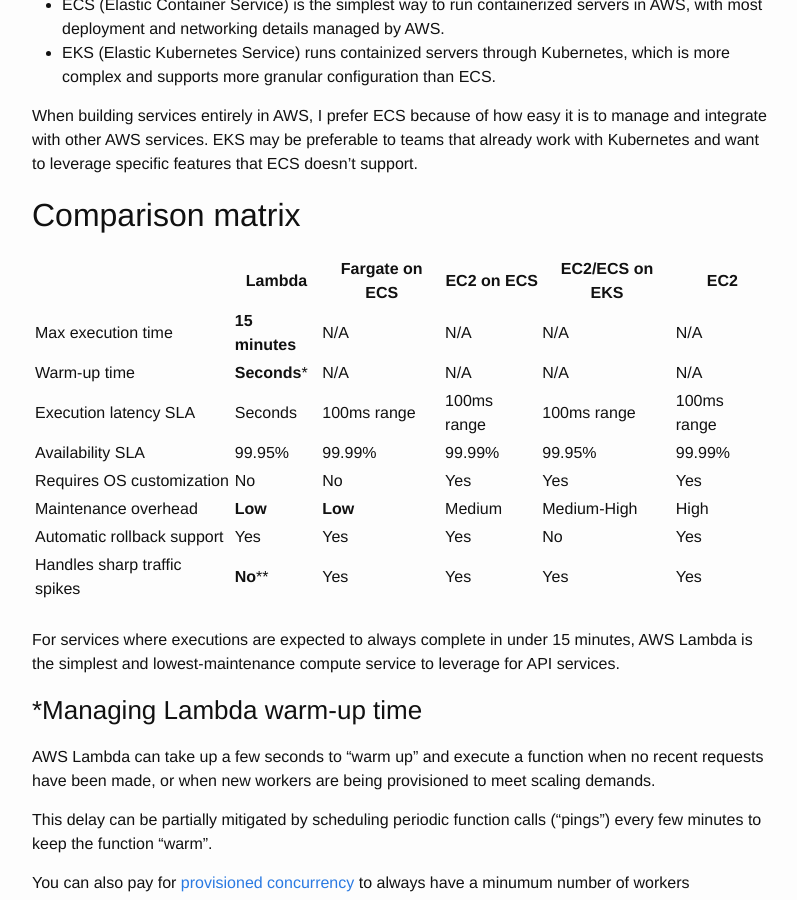
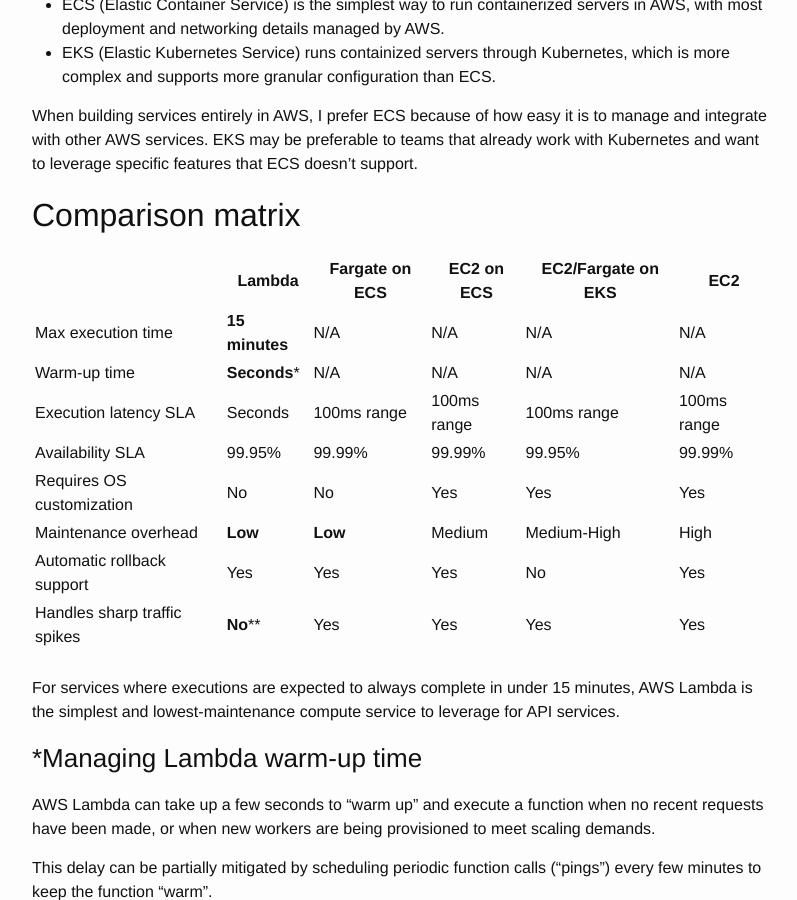
Before and after one commit to msayson/msayson.github.io, a Jekyll site: the page built from _posts/2023-04-27-aws-compute-options.markdown, in a window 1280 px wide and 900 px high, scrolled down 1633 px. Shown: the whole window, without its empty margins (238-1035 px from the left). Built offline with Jekyll 4.4.1, drawn with Linux system fonts in a browser that asks for light colours.

Commit message:
Fixed typo

```diff
--- a/_posts/2023-04-27-aws-compute-options.markdown
+++ b/_posts/2023-04-27-aws-compute-options.markdown
@@ -50,7 +50,7 @@
 
 ## Comparison matrix
 
-|                          | Lambda          | Fargate on ECS | EC2 on ECS  | EC2/ECS on EKS  | EC2          |
+|                          | Lambda          | Fargate on ECS | EC2 on ECS  | EC2/Fargate on EKS  | EC2          |
 |--------------------------|-----------------|----------------|-------------|----------------|-------------|
 | Max execution time       | **15 minutes**  | N/A            | N/A         | N/A            | N/A          |
 | Warm-up time             | **Seconds**\*   | N/A            | N/A         | N/A            | N/A          |
```
